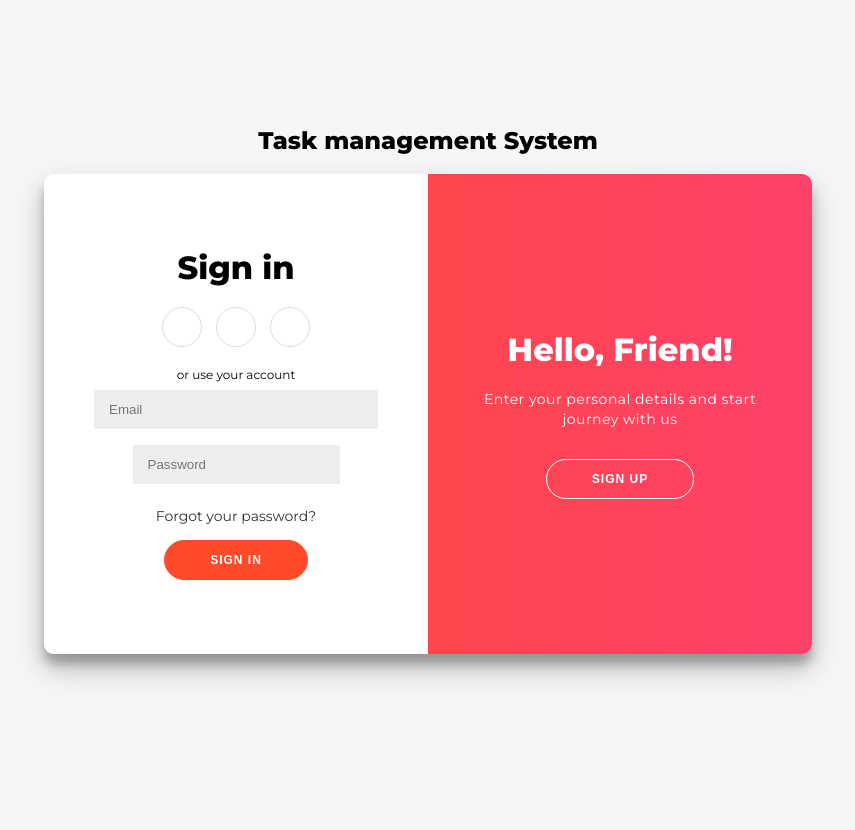
After one commit to lewis-andy/task-management-system, a Flask app: page /sign_up in a window 1280 px wide. The commit adds this page. Shown: the whole page, without its empty margins (212-1067 px from the left). Run offline with Flask 3, Linux system fonts and the light colour scheme.

Commit message:
Login logic

```diff
--- a/App.py
+++ b/App.py
@@ -91,6 +91,63 @@ def home():
     return render_template('index.html')
 
 
+@app.route('/sign_up', methods=['GET', 'POST'])
+def sign_up():
+    if request.method == 'POST':
+        username = request.form.get('username')
+        email = request.form.get('email')
+        password = request.form.get('password')
+        confirm_password = request.form.get('confirm_password')
+
+        # Check if passwords match
+        if password != confirm_password:
+            flash('Passwords do not match.', 'error')
+            return redirect(url_for('sign_up'))
+
+        # Check if the user already exists in the database
+        existing_user = User.query.filter_by(email=email).first()
+        if existing_user:
+            flash('Email already exists. Please use a different email.', 'error')
+            return redirect(url_for('sign_up'))
+
+        # Hash the password
+        password_hash = generate_password_hash(password)
+
+        # Create a new user with the provided email and hashed password
+        new_user = User(email=email, password_hash=generate_password_hash(password))
+
+        # Add the new user to the database
+        new_user = User(username=username, email=email, password_hash=password_hash)
+        db.session.add(new_user)
+        db.session.commit()
+
+        flash('Account created successfully. Please log in.', 'success')
+        return redirect(url_for('sign_in'))
+
+    return render_template('login.html')
+
+
+@app.route('/sign_in', methods=['GET', 'POST'])
+def sign_in():
+    if request.method == 'POST':
+        email = request.form.get('email')  # Safely retrieve email from form data
+        password = request.form.get('password')  # Safely retrieve password from form data
+
+        # Query the database to find a user with the provided email
+        user = User.query.filter_by(email=email).first()
+
+        # Check if the user exists and the password matches
+        if user and check_password_hash(user.password_hash, password):
+            flash('Login successful', 'success')
+            return redirect(url_for('home'))  # Redirect to the home page after successful login
+        else:
+            flash('Invalid email or password', 'error')
+            return redirect(url_for('sign_in'))  # Redirect back to the login page if login fails
+
+    # Render the login form template for GET requests
+    return render_template('login.html')
+
+
 # Ensure this is at the end of your script to run the application
 if __name__ == '__main__':
     with app.app_context():
--- /dev/null
+++ b/templates/login.html
@@ -0,0 +1,327 @@
+<!DOCTYPE html>
+<html lang="en">
+<head>
+    <meta charset="UTF-8">
+    <title>Login</title>
+    <link rel="stylesheet/text" href="../static/css/login.css">
+    <style>
+
+@import url('https://fonts.googleapis.com/css?family=Montserrat:400,800');
+
+* {
+	box-sizing: border-box;
+}
+
+body {
+	background: #f6f5f7;
+	display: flex;
+	justify-content: center;
+	align-items: center;
+	flex-direction: column;
+	font-family: 'Montserrat', sans-serif;
+	height: 100vh;
+	margin: -20px 0 50px;
+}
+
+h1 {
+	font-weight: bold;
+	margin: 0;
+}
+
+h2 {
+	text-align: center;
+}
+
+p {
+	font-size: 14px;
+	font-weight: 100;
+	line-height: 20px;
+	letter-spacing: 0.5px;
+	margin: 20px 0 30px;
+}
+
+span {
+	font-size: 12px;
+}
+
+a {
+	color: #333;
+	font-size: 14px;
+	text-decoration: none;
+	margin: 15px 0;
+}
+
+button {
+	border-radius: 20px;
+	border: 1px solid #FF4B2B;
+	background-color: #FF4B2B;
+	color: #FFFFFF;
+	font-size: 12px;
+	font-weight: bold;
+	padding: 12px 45px;
+	letter-spacing: 1px;
+	text-transform: uppercase;
+	transition: transform 80ms ease-in;
+}
+
+button:active {
+	transform: scale(0.95);
+}
+
+button:focus {
+	outline: none;
+}
+
+button.ghost {
+	background-color: transparent;
+	border-color: #FFFFFF;
+}
+
+form {
+	background-color: #FFFFFF;
+	display: flex;
+	align-items: center;
+	justify-content: center;
+	flex-direction: column;
+	padding: 0 50px;
+	height: 100%;
+	text-align: center;
+}
+
+input {
+	background-color: #eee;
+	border: none;
+	padding: 12px 15px;
+	margin: 8px 0;
+	width: 100%;
+}
+
+.container {
+	background-color: #fff;
+	border-radius: 10px;
+  	box-shadow: 0 14px 28px rgba(0,0,0,0.25),
+			0 10px 10px rgba(0,0,0,0.22);
+	position: relative;
+	overflow: hidden;
+	width: 768px;
+	max-width: 100%;
+	min-height: 480px;
+}
+
+.form-container {
+	position: absolute;
+	top: 0;
+	height: 100%;
+	transition: all 0.6s ease-in-out;
+}
+
+.sign-in-container {
+	left: 0;
+	width: 50%;
+	z-index: 2;
+}
+
+.container.right-panel-active .sign-in-container {
+	transform: translateX(100%);
+}
+
+.sign-up-container {
+	left: 0;
+	width: 50%;
+	opacity: 0;
+	z-index: 1;
+}
+
+.container.right-panel-active .sign-up-container {
+	transform: translateX(100%);
+	opacity: 1;
+	z-index: 5;
+	animation: show 0.6s;
+}
+
+@keyframes show {
+	0%, 49.99% {
+		opacity: 0;
+		z-index: 1;
+	}
+
+	50%, 100% {
+		opacity: 1;
+		z-index: 5;
+	}
+}
+
+.overlay-container {
+	position: absolute;
+	top: 0;
+	left: 50%;
+	width: 50%;
+	height: 100%;
+	overflow: hidden;
+	transition: transform 0.6s ease-in-out;
+	z-index: 100;
+}
+
+.container.right-panel-active .overlay-container{
+	transform: translateX(-100%);
+}
+
+.overlay {
+	background: #FF416C;
+	background: -webkit-linear-gradient(to right, #FF4B2B, #FF416C);
+	background: linear-gradient(to right, #FF4B2B, #FF416C);
+	background-repeat: no-repeat;
+	background-size: cover;
+	background-position: 0 0;
+	color: #FFFFFF;
+	position: relative;
+	left: -100%;
+	height: 100%;
+	width: 200%;
+  	transform: translateX(0);
+	transition: transform 0.6s ease-in-out;
+}
+
+.container.right-panel-active .overlay {
+  	transform: translateX(50%);
+}
+
+.overlay-panel {
+	position: absolute;
+	display: flex;
+	align-items: center;
+	justify-content: center;
+	flex-direction: column;
+	padding: 0 40px;
+	text-align: center;
+	top: 0;
+	height: 100%;
+	width: 50%;
+	transform: translateX(0);
+	transition: transform 0.6s ease-in-out;
+}
+
+.overlay-left {
+	transform: translateX(-20%);
+}
+
+.container.right-panel-active .overlay-left {
+	transform: translateX(0);
+}
+
+.overlay-right {
+	right: 0;
+	transform: translateX(0);
+}
+
+.container.right-panel-active .overlay-right {
+	transform: translateX(20%);
+}
+
+.social-container {
+	margin: 20px 0;
+}
+
+.social-container a {
+	border: 1px solid #DDDDDD;
+	border-radius: 50%;
+	display: inline-flex;
+	justify-content: center;
+	align-items: center;
+	margin: 0 5px;
+	height: 40px;
+	width: 40px;
+}
+
+
+    </style>
+</head>
+<body>
+<h2>Task management System</h2>
+<div class="container" id="container">
+	<div class="form-container sign-up-container">
+		 {% with messages = get_flashed_messages() %}
+        {% if messages %}
+            <div class="flash-messages">
+                {% for message in messages %}
+                    <div class="flash-message">{{ message }}</div>
+                {% endfor %}
+            </div>
+        {% endif %}
+    {% endwith %}
+		<form action="/sign_up" method="POST">
+			<h1>Create Account</h1>
+			<div class="social-container">
+				<a href="#" class="social"><i class="fab fa-facebook-f"></i></a>
+				<a href="#" class="social"><i class="fab fa-google-plus-g"></i></a>
+				<a href="#" class="social"><i class="fab fa-linkedin-in"></i></a>
+			</div>
+			<div class="container mt-5">
+			<span>or use your email for registration</span>
+			<input type="text" placeholder="username" name="username" required />
+			<input type="email" placeholder="Email"  name="email" required />
+			<input type="password" placeholder="Password" name="password" required />
+            <input type="password" placeholder="confirm password" name="confirm_password" required />
+			<button>Sign Up</button>
+			</div>
+		</form>
+	</div>
+	<div class="form-container sign-in-container">
+		 {% with messages = get_flashed_messages() %}
+        {% if messages %}
+            <div class="flash-messages">
+                {% for message in messages %}
+                    <div class="flash-message">{{ message }}</div>
+                {% endfor %}
+            </div>
+        {% endif %}
+    {% endwith %}
+		<form action="/sign_in" method="POST">
+    <h1>Sign in</h1>
+    <div class="social-container">
+        <a href="#" class="social"><i class="fab fa-facebook-f"></i></a>
+        <a href="#" class="social"><i class="fab fa-google-plus-g"></i></a>
+        <a href="#" class="social"><i class="fab fa-linkedin-in"></i></a>
+    </div>
+
+     <span>or use your account</span>
+			<label for="email"></label><input type="email" placeholder="Email" id="email" name="email" required>
+			<label>
+				<input type="password" name="password" placeholder="Password" required />
+			</label>
+			<a href="#">Forgot your password?</a>
+    <button type="submit">Sign In</button>
+</form>
+
+	</div>
+	<div class="overlay-container">
+		<div class="overlay">
+			<div class="overlay-panel overlay-left">
+				<h1>Welcome Back!</h1>
+				<p>To keep connected with us please login with your personal info</p>
+				<button class="ghost" id="signIn">Sign In</button>
+			</div>
+			<div class="overlay-panel overlay-right">
+				<h1>Hello, Friend!</h1>
+				<p>Enter your personal details and start journey with us</p>
+				<button class="ghost" id="signUp">Sign Up</button>
+			</div>
+		</div>
+	</div>
+</div>
+<script>
+const signUpButton = document.getElementById('signUp');
+const signInButton = document.getElementById('signIn');
+const container = document.getElementById('container');
+
+signUpButton.addEventListener('click', () => {
+	container.classList.add("right-panel-active");
+});
+
+signInButton.addEventListener('click', () => {
+	container.classList.remove("right-panel-active");
+});
+</script>
+
+</body>
+</html>
```
Also changed, not shown: templates/base.html (+15 -5 lines), templates/index.html (+21 -1 lines).
